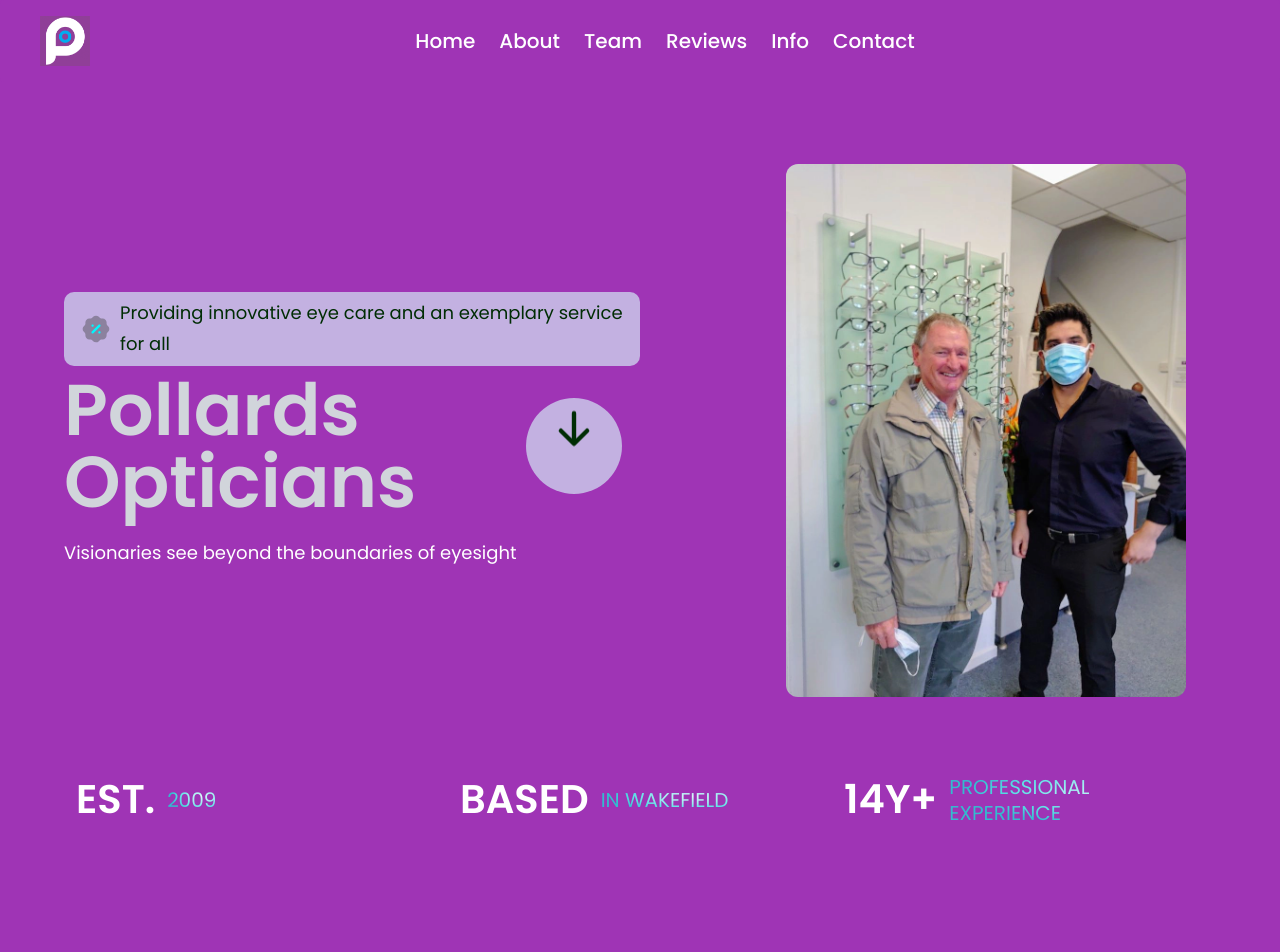
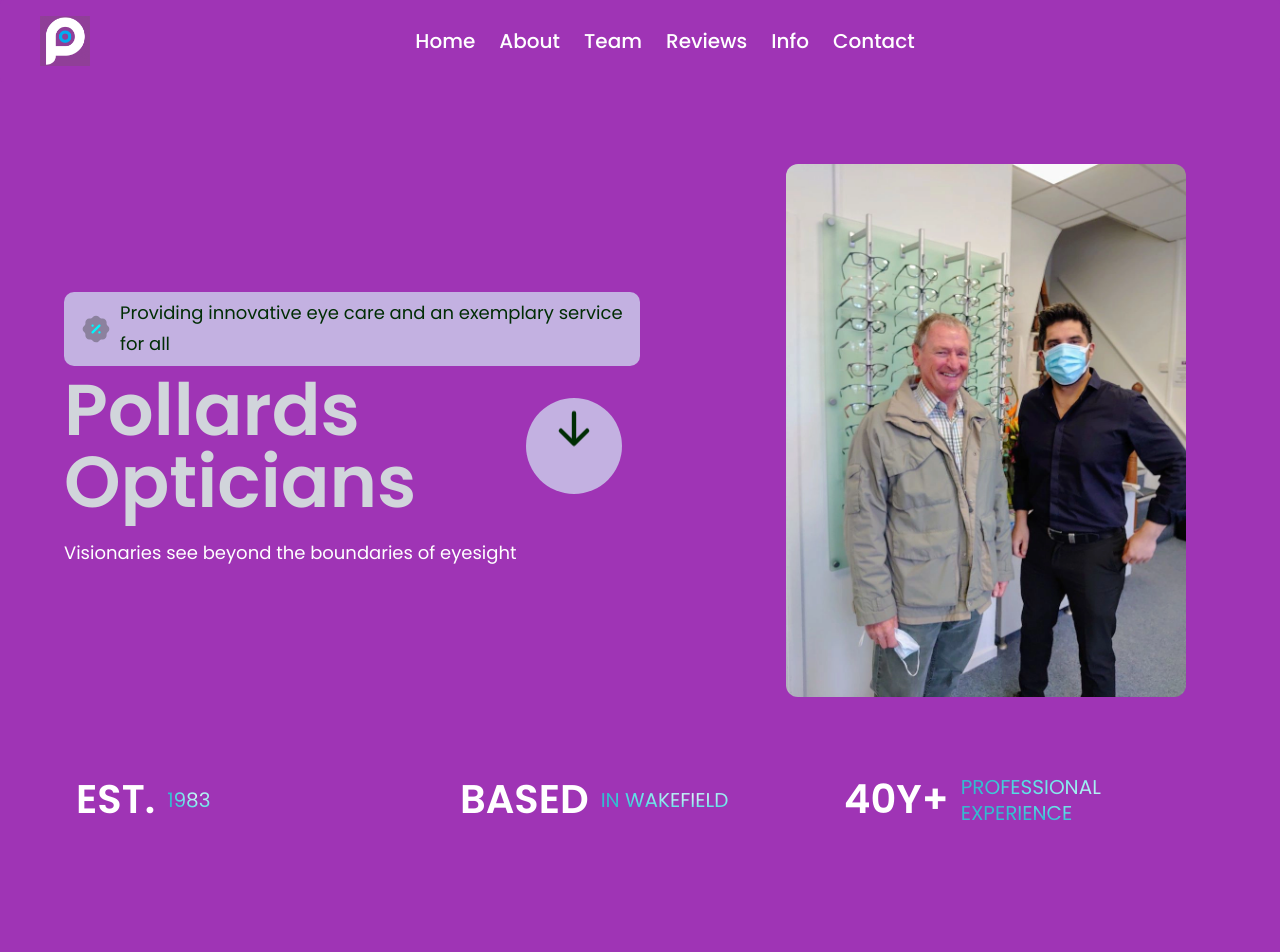
Before and after one commit to oyousaf/pollards, a React (Vite) app: page / in a window 1280 px wide. Shown: the top 952 px of the page. Built offline with nearby package versions, Linux system fonts and the light colour scheme.

Commit message:
updated stats

```diff
--- a/src/constants/index.js
+++ b/src/constants/index.js
@@ -94,7 +94,7 @@
 export const stats = [
   {
     id: "stats-1",
-    title: "2009",
+    title: "1983",
     value: "EST.",
   },
   {
@@ -105,7 +105,7 @@
   {
     id: "stats-3",
     title: "Professional Experience",
-    value: `${new Date().getFullYear() - 2009}Y+`,
+    value: `${new Date().getFullYear() - 1983}Y+`,
   },
 ];
 
```
